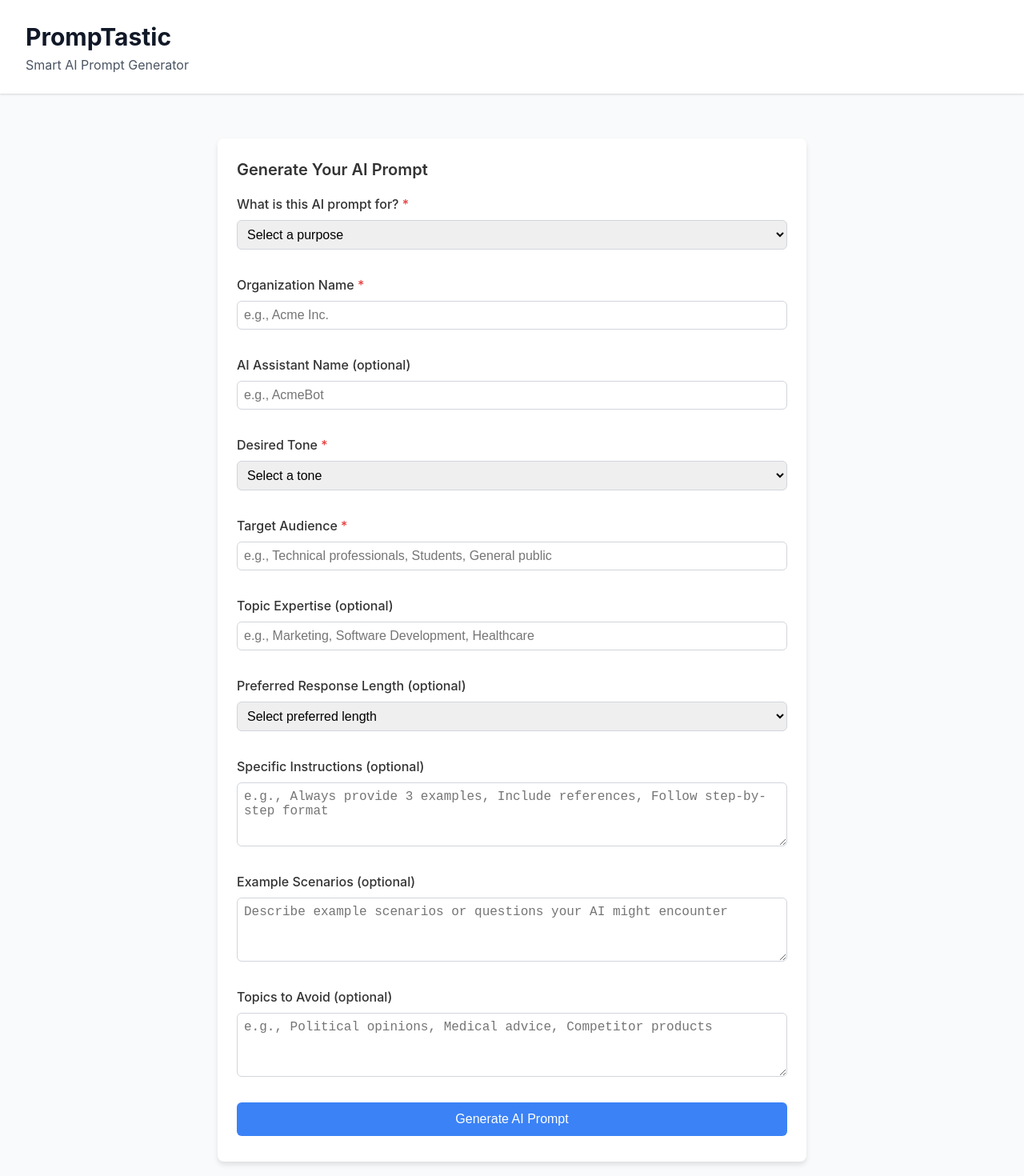
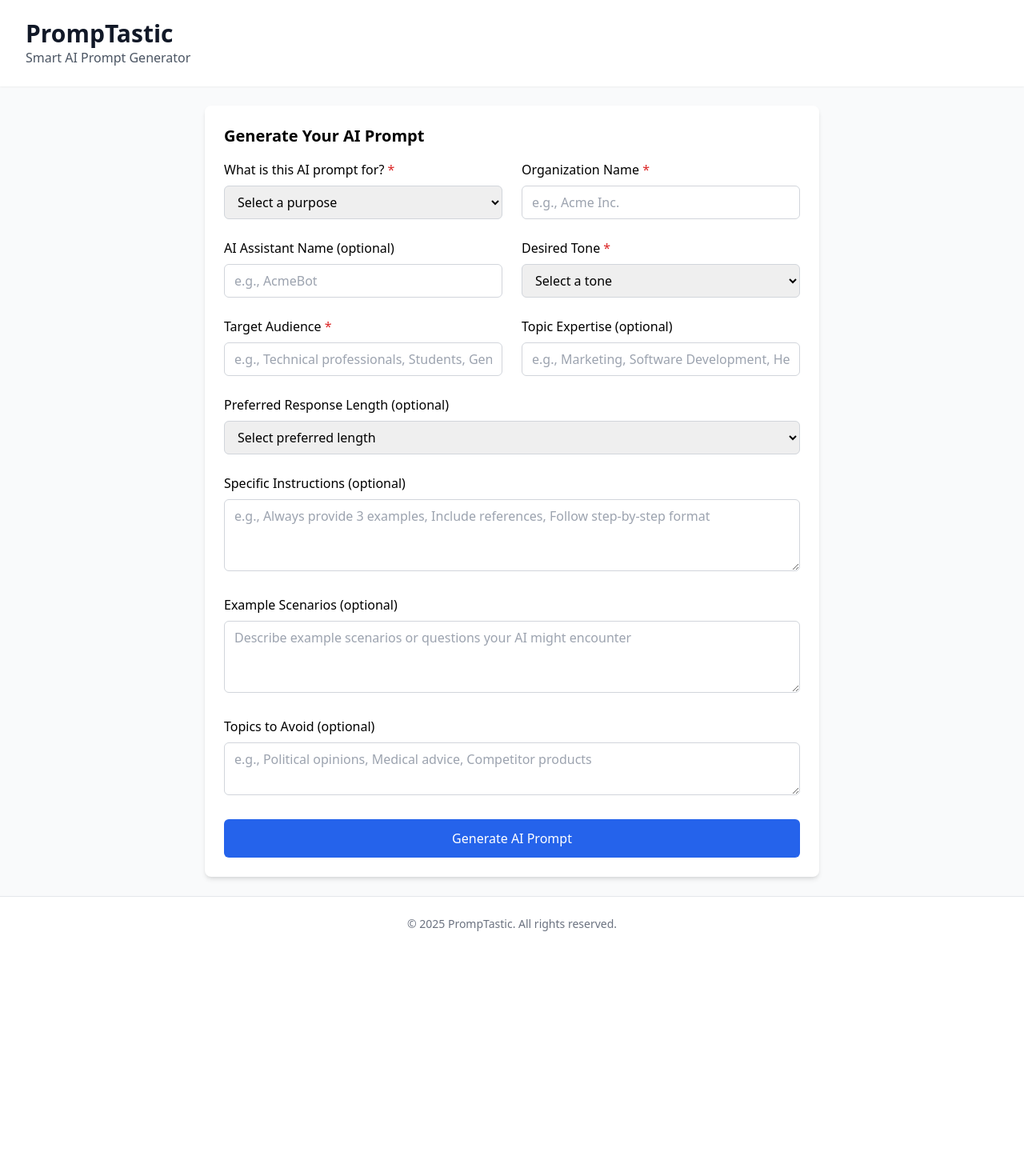
Before and after one commit to saadsalman4/promptastic, a Next.js app in the folder promptastic/: page / in a window 1280 px wide. Shown: the top 1470 px of the page at 80% size. After the commit the page ends 1189 px from the top, so only its background shows below. Built offline with nearby package versions, Linux system fonts and the light colour scheme.

Commit message:
tailwind css

```diff
--- a/promptastic/app/globals.css
+++ b/promptastic/app/globals.css
@@ -1,106 +1,3 @@
-/* Reset and base styles */
-* {
-  box-sizing: border-box;
-  margin: 0;
-  padding: 0;
-}
-
-body {
-  font-family: -apple-system, BlinkMacSystemFont, 'Segoe UI', Roboto, Oxygen, Ubuntu, Cantarell, 'Open Sans', 'Helvetica Neue', sans-serif;
-  line-height: 1.6;
-}
-
-/* Layout container */
-.container {
-  min-height: 100vh;
-  background-color: #f9fafb; /* equivalent to bg-gray-50 */
-}
-
-/* Header styles */
-.header {
-  background-color: #ffffff;
-  box-shadow: 0 1px 3px 0 rgba(0, 0, 0, 0.1), 0 1px 2px 0 rgba(0, 0, 0, 0.06);
-}
-
-.header-content {
-  max-width: 80rem; /* equivalent to max-w-7xl */
-  margin: 0 auto;
-  padding: 1.5rem 1rem; /* equivalent to py-6 px-4 */
-}
-
-@media (min-width: 640px) {
-  .header-content {
-    padding-left: 1.5rem; /* equivalent to sm:px-6 */
-    padding-right: 1.5rem;
-  }
-}
-
-@media (min-width: 1024px) {
-  .header-content {
-    padding-left: 2rem; /* equivalent to lg:px-8 */
-    padding-right: 2rem;
-  }
-}
-
-.title {
-  font-size: 1.875rem; /* equivalent to text-3xl */
-  font-weight: 700; /* equivalent to font-bold */
-  color: #111827; /* equivalent to text-gray-900 */
-}
-
-.subtitle {
-  color: #4b5563; /* equivalent to text-gray-600 */
-}
-
-/* Main content styles */
-.main-content {
-  max-width: 80rem;
-  margin: 0 auto;
-  padding: 1.5rem 1rem;
-}
-
-@media (min-width: 640px) {
-  .main-content {
-    padding-left: 1.5rem;
-    padding-right: 1.5rem;
-  }
-}
-
-@media (min-width: 1024px) {
-  .main-content {
-    padding-left: 2rem;
-    padding-right: 2rem;
-  }
-}
-
-/* Footer styles */
-.footer {
-  background-color: #ffffff;
-  border-top: 1px solid #e5e7eb; /* equivalent to border-t border-gray-200 */
-}
-
-.footer-content {
-  max-width: 80rem;
-  margin: 0 auto;
-  padding: 1.5rem 1rem;
-}
-
-@media (min-width: 640px) {
-  .footer-content {
-    padding-left: 1.5rem;
-    padding-right: 1.5rem;
-  }
-}
-
-@media (min-width: 1024px) {
-  .footer-content {
-    padding-left: 2rem;
-    padding-right: 2rem;
-  }
-}
-
-.copyright {
-  text-align: center;
-  color: #6b7280; /* equivalent to text-gray-500 */
-  font-size: 0.875rem; /* equivalent to text-sm */
-}
+@tailwind base;
+@tailwind components;
+@tailwind utilities;
--- a/promptastic/app/layout.tsx
+++ b/promptastic/app/layout.tsx
@@ -14,21 +14,21 @@ export default function RootLayout({
   return (
     <html lang="en">
       <body>
-        <div className="container">
-          <header className="header">
-            <div className="header-content">
-              <h1 className="title">PrompTastic</h1>
-              <p className="subtitle">Smart AI Prompt Generator</p>
+        <div className="min-h-screen bg-gray-50">
+          <header className="bg-white shadow-sm">
+            <div className="max-w-7xl mx-auto py-6 px-4 sm:px-6 lg:px-8">
+              <h1 className="text-3xl font-bold text-gray-900">PrompTastic</h1>
+              <p className="text-gray-600">Smart AI Prompt Generator</p>
             </div>
           </header>
 
-          <main className="main-content">
+          <main className="max-w-7xl mx-auto py-6 px-4 sm:px-6 lg:px-8">
             {children}
           </main>
 
-          <footer className="footer">
-            <div className="footer-content">
-              <p className="copyright">
+          <footer className="bg-white border-t border-gray-200">
+            <div className="max-w-7xl mx-auto py-6 px-4 sm:px-6 lg:px-8">
+              <p className="text-center text-sm text-gray-500">
                 &copy; {new Date().getFullYear()} PrompTastic. All rights reserved.
               </p>
             </div>
--- a/promptastic/app/page.tsx
+++ b/promptastic/app/page.tsx
@@ -1,10 +1,12 @@
 'use client';
 
 import { useState } from 'react';
-import PromptForm from '@/components/PromptForm';
-import PromptResult from '@/components/PromptResult';
+import dynamic from 'next/dynamic';
 import type { PromptFormData } from '@/lib/gemini';
-import './styles.css'; // Import the CSS file
+
+// Use dynamic imports with ssr: false to prevent hydration mismatches
+const PromptForm = dynamic(() => import('@/components/PromptForm'), { ssr: false });
+const PromptResult = dynamic(() => import('@/components/PromptResult'), { ssr: false });
 
 export default function Home() {
   const [generatedPrompt, setGeneratedPrompt] = useState('');
@@ -40,28 +42,28 @@ export default function Home() {
   };
 
   return (
-    <div className="home-container">
+    <div className="max-w-3xl mx-auto space-y-6">
       {error && (
-        <div className="error-container">
-          <div className="error-content">
-            <div className="error-icon-container">
-              <svg className="error-icon" viewBox="0 0 20 20" fill="currentColor">
+        <div className="bg-red-50 border-l-4 border-red-500 p-4">
+          <div className="flex">
+            <div className="flex-shrink-0">
+              <svg className="h-5 w-5 text-red-500" viewBox="0 0 20 20" fill="currentColor">
                 <path fillRule="evenodd" d="M10 18a8 8 0 100-16 8 8 0 000 16zM8.707 7.293a1 1 0 00-1.414 1.414L8.586 10l-1.293 1.293a1 1 0 101.414 1.414L10 11.414l1.293 1.293a1 1 0 001.414-1.414L11.414 10l1.293-1.293a1 1 0 00-1.414-1.414L10 8.586 8.707 7.293z" clipRule="evenodd" />
               </svg>
             </div>
-            <div className="error-message-container">
-              <p className="error-text">{error}</p>
+            <div className="ml-3">
+              <p className="text-sm text-red-700">{error}</p>
             </div>
           </div>
         </div>
       )}
 
-      <div className="form-section">
+      <div>
         <PromptForm onSubmit={handleSubmit} isLoading={isLoading} />
       </div>
 
       {generatedPrompt && (
-        <div className="result-section">
+        <div>
           <PromptResult prompt={generatedPrompt} />
         </div>
       )}
--- a/promptastic/components/PromptForm.tsx
+++ b/promptastic/components/PromptForm.tsx
@@ -3,7 +3,6 @@
 import React from 'react';
 import { useForm } from 'react-hook-form';
 import type { PromptFormData } from '../lib/gemini';
-import './styles.css'; // Import the CSS file
 
 interface PromptFormProps {
   onSubmit: (data: PromptFormData) => void;
@@ -14,16 +13,17 @@ export default function PromptForm({ onSubmit, isLoading }: PromptFormProps) {
   const { register, handleSubmit, formState: { errors } } = useForm<PromptFormData>();
 
   return (
-    <div className="form-container">
-      <h2 className="form-title">Generate Your AI Prompt</h2>
-      <form onSubmit={handleSubmit(onSubmit)} className="form">
-        <div className="form-group">
-          <label htmlFor="purpose" className="form-label">
-            What is this AI prompt for? <span className="required">*</span>
+    <div className="bg-white rounded-lg shadow-md p-6">
+      <h2 className="text-xl font-semibold mb-4">Generate Your AI Prompt</h2>
+      <form onSubmit={handleSubmit(onSubmit)} className="space-y-6">
+        <div className="md:grid md:grid-cols-2 md:gap-6">
+          <div className="mb-4 md:mb-0">
+            <label htmlFor="purpose" className="block mb-2 font-medium">
+              What is this AI prompt for? <span className="text-red-600">*</span>
             </label>
             <select
               id="purpose"
-            className="form-input"
+              className="w-full px-3 py-2 border border-gray-300 rounded-md focus:outline-none focus:ring-2 focus:ring-blue-500"
               {...register("purpose", { required: "This field is required" })}
             >
               <option value="">Select a purpose</option>
@@ -36,43 +36,45 @@ export default function PromptForm({ onSubmit, isLoading }: PromptFormProps) {
               <option value="education">Educational Tool</option>
               <option value="other">Other</option>
             </select>
-          {errors.purpose && <p className="error-message">{errors.purpose.message}</p>}
+            {errors.purpose && <p className="mt-1 text-sm text-red-600">{errors.purpose.message}</p>}
           </div>
 
-        <div className="form-group">
-          <label htmlFor="orgName" className="form-label">
-            Organization Name <span className="required">*</span>
+          <div className="mb-4 md:mb-0">
+            <label htmlFor="orgName" className="block mb-2 font-medium">
+              Organization Name <span className="text-red-600">*</span>
             </label>
             <input
               id="orgName"
               type="text"
-            className="form-input"
+              className="w-full px-3 py-2 border border-gray-300 rounded-md focus:outline-none focus:ring-2 focus:ring-blue-500"
               placeholder="e.g., Acme Inc."
               {...register("orgName", { required: "Organization name is required" })}
             />
-          {errors.orgName && <p className="error-message">{errors.orgName.message}</p>}
+            {errors.orgName && <p className="mt-1 text-sm text-red-600">{errors.orgName.message}</p>}
+          </div>
         </div>
 
-        <div className="form-group">
-          <label htmlFor="botName" className="form-label">
+        <div className="md:grid md:grid-cols-2 md:gap-6">
+          <div className="mb-4 md:mb-0">
+            <label htmlFor="botName" className="block mb-2 font-medium">
               AI Assistant Name (optional)
             </label>
             <input
               id="botName"
               type="text"
-            className="form-input"
+              className="w-full px-3 py-2 border border-gray-300 rounded-md focus:outline-none focus:ring-2 focus:ring-blue-500"
               placeholder="e.g., AcmeBot"
               {...register("botName")}
             />
           </div>
 
-        <div className="form-group">
-          <label htmlFor="tone" className="form-label">
-            Desired Tone <span className="required">*</span>
+          <div className="mb-4 md:mb-0">
+            <label htmlFor="tone" className="block mb-2 font-medium">
+              Desired Tone <span className="text-red-600">*</span>
             </label>
             <select
               id="tone"
-            className="form-input"
+              className="w-full px-3 py-2 border border-gray-300 rounded-md focus:outline-none focus:ring-2 focus:ring-blue-500"
               {...register("tone", { required: "Tone is required" })}
             >
               <option value="">Select a tone</option>
@@ -85,43 +87,47 @@ export default function PromptForm({ onSubmit, isLoading }: PromptFormProps) {
               <option value="authoritative">Authoritative</option>
               <option value="humorous">Humorous</option>
             </select>
-          {errors.tone && <p className="error-message">{errors.tone.message}</p>}
+            {errors.tone && <p className="mt-1 text-sm text-red-600">{errors.tone.message}</p>}
+          </div>
         </div>
 
-        <div className="form-group">
-          <label htmlFor="audience" className="form-label">
-            Target Audience <span className="required">*</span>
+        <div className="md:grid md:grid-cols-2 md:gap-6">
+          <div className="mb-4 md:mb-0">
+            <label htmlFor="audience" className="block mb-2 font-medium">
+              Target Audience <span className="text-red-600">*</span>
             </label>
             <input
               id="audience"
               type="text"
-            className="form-input"
+              className="w-full px-3 py-2 border border-gray-300 rounded-md focus:outline-none focus:ring-2 focus:ring-blue-500"
               placeholder="e.g., Technical professionals, Students, General public"
               {...register("audience", { required: "Target audience is required" })}
             />
-          {errors.audience && <p className="error-message">{errors.audience.message}</p>}
+            {errors.audience && <p className="mt-1 text-sm text-red-600">{errors.audience.message}</p>}
           </div>
 
-        <div className="form-group">
-          <label htmlFor="topicExpertise" className="form-label">
+          <div className="mb-4 md:mb-0">
+            <label htmlFor="topicExpertise" className="block mb-2 font-medium">
               Topic Expertise (optional)
             </label>
             <input
               id="topicExpertise"
               type="text"
-            className="form-input"
+              className="w-full px-3 py-2 border border-gray-300 rounded-md focus:outline-none focus:ring-2 focus:ring-blue-500"
               placeholder="e.g., Marketing, Software Development, Healthcare"
               {...register("topicExpertise")}
             />
           </div>
+        </div>
 
-        <div className="form-group">
-          <label htmlFor="responseLength" className="form-label">
+        <div className="md:grid md:grid-cols-1 md:gap-6">
+          <div className="mb-4 md:mb-0">
+            <label htmlFor="responseLength" className="block mb-2 font-medium">
               Preferred Response Length (optional)
             </label>
             <select
               id="responseLength"
-            className="form-input"
+              className="w-full px-3 py-2 border border-gray-300 rounded-md focus:outline-none focus:ring-2 focus:ring-blue-500"
               {...register("responseLength")}
             >
               <option value="">Select preferred length</option>
@@ -131,50 +137,51 @@ export default function PromptForm({ onSubmit, isLoading }: PromptFormProps) {
               <option value="comprehensive">Comprehensive (In-depth analysis)</option>
             </select>
           </div>
+        </div>
 
-        <div className="form-group full-width">
-          <label htmlFor="specificInstructions" className="form-label">
+        <div>
+          <label htmlFor="specificInstructions" className="block mb-2 font-medium">
             Specific Instructions (optional)
           </label>
           <textarea
             id="specificInstructions"
             rows={3}
-            className="form-input"
+            className="w-full px-3 py-2 border border-gray-300 rounded-md focus:outline-none focus:ring-2 focus:ring-blue-500"
             placeholder="e.g., Always provide 3 examples, Include references, Follow step-by-step format"
             {...register("specificInstructions")}
           ></textarea>
         </div>
 
-        <div className="form-group full-width">
-          <label htmlFor="exampleScenarios" className="form-label">
+        <div>
+          <label htmlFor="exampleScenarios" className="block mb-2 font-medium">
             Example Scenarios (optional)
           </label>
           <textarea
             id="exampleScenarios"
             rows={3}
-            className="form-input"
+            className="w-full px-3 py-2 border border-gray-300 rounded-md focus:outline-none focus:ring-2 focus:ring-blue-500"
             placeholder="Describe example scenarios or questions your AI might encounter"
             {...register("exampleScenarios")}
           ></textarea>
         </div>
 
-        <div className="form-group full-width">
-          <label htmlFor="avoidTopics" className="form-label">
+        <div>
+          <label htmlFor="avoidTopics" className="block mb-2 font-medium">
             Topics to Avoid (optional)
           </label>
           <textarea
             id="avoidTopics"
             rows={2}
-            className="form-input"
+            className="w-full px-3 py-2 border border-gray-300 rounded-md focus:outline-none focus:ring-2 focus:ring-blue-500"
             placeholder="e.g., Political opinions, Medical advice, Competitor products"
             {...register("avoidTopics")}
           ></textarea>
         </div>
 
-        <div className="form-group full-width">
+        <div>
           <button
             type="submit"
-            className="submit-button"
+            className="w-full py-3 px-4 bg-blue-600 hover:bg-blue-700 text-white font-medium rounded-md focus:outline-none focus:ring-2 focus:ring-blue-500 focus:ring-offset-2 disabled:bg-blue-300 disabled:cursor-not-allowed transition-colors"
             disabled={isLoading}
           >
             {isLoading ? "Generating..." : "Generate AI Prompt"}
--- a/promptastic/package.json
+++ b/promptastic/package.json
@@ -19,11 +19,11 @@
     "@types/node": "20.11.5",
     "@types/react": "18.2.48",
     "@types/react-dom": "18.2.18",
-    "autoprefixer": "^10.4.17",
+    "autoprefixer": "^10.4.21",
     "eslint": "8.56.0",
     "eslint-config-next": "14.1.0",
-    "postcss": "^8.4.33",
-    "tailwindcss": "^3.4.1",
+    "postcss": "^8.5.3",
+    "tailwindcss": "^3.4.17",
     "typescript": "5.3.3"
   }
 }
--- /dev/null
+++ b/promptastic/postcss.config.js
@@ -0,0 +1,6 @@
+module.exports = {
+  plugins: {
+    tailwindcss: {},
+    autoprefixer: {},
+  },
+}
```
Also changed, not shown: promptastic/components/PromptResult.tsx (+6 -7 lines), promptastic/components/styles.css (+124 -0 lines), promptastic/tailwind.config.js (added, +10 -0 lines), 1 other file (tests, documents, lock files or other folders). Lines whose indentation alone changed are shown as unchanged.
